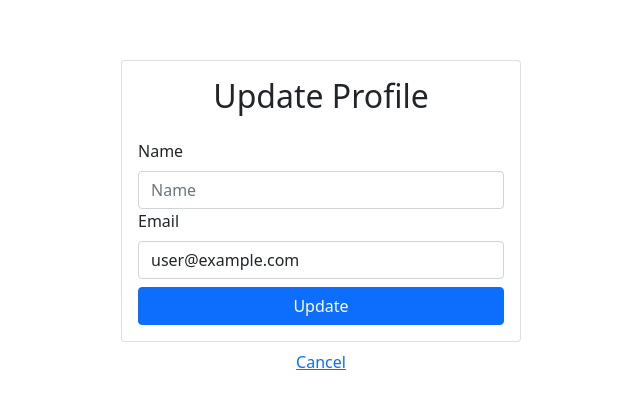
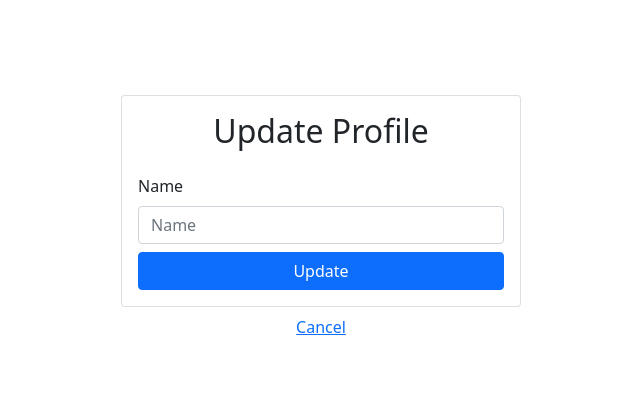
Before and after one commit to NikhilPatra047/auth-test, a React (Create React App) app: page /update-profile in a window 1280 px wide. Shown: the part 183-592 px from the top of the page, without its empty margins (319-959 px from the left). Built offline with nearby package versions, Linux system fonts and the light colour scheme; no server answers; sample sign-in values are in the browser's storage.

Commit message:
updated updateProfile.js

```diff
--- a/src/components/UpdateProfile.js
+++ b/src/components/UpdateProfile.js
@@ -4,7 +4,7 @@ import { Card, Alert, Button, Form } from "react-bootstrap";
 import { Link } from "react-router-dom";
 
 const UpdateProfile = () => {
-    const emailref = useRef('');
+
     const nameref = useRef('');
 
     const { currentUser, userData, updateName, getData  } = useGlobalContext();
@@ -54,14 +54,6 @@ const UpdateProfile = () => {
                             <Form.Control type="text" placeholder="Name" ref={nameref} required
                                 defaultValue={name} />
                         </Form.Group>
-
-                        <Form.Group id="email">
-                            <Form.Label>
-                                Email
-                            </Form.Label>
-                            <Form.Control type="email" placeholder="Email" ref={emailref} required
-                                defaultValue={currentUser.email} />
-                        </Form.Group>
                         <Button disabled={loading} className="w-100 btn btn-primary mt-2" type="submit">Update</Button>
                     </Form>
                 </Card.Body>
```
